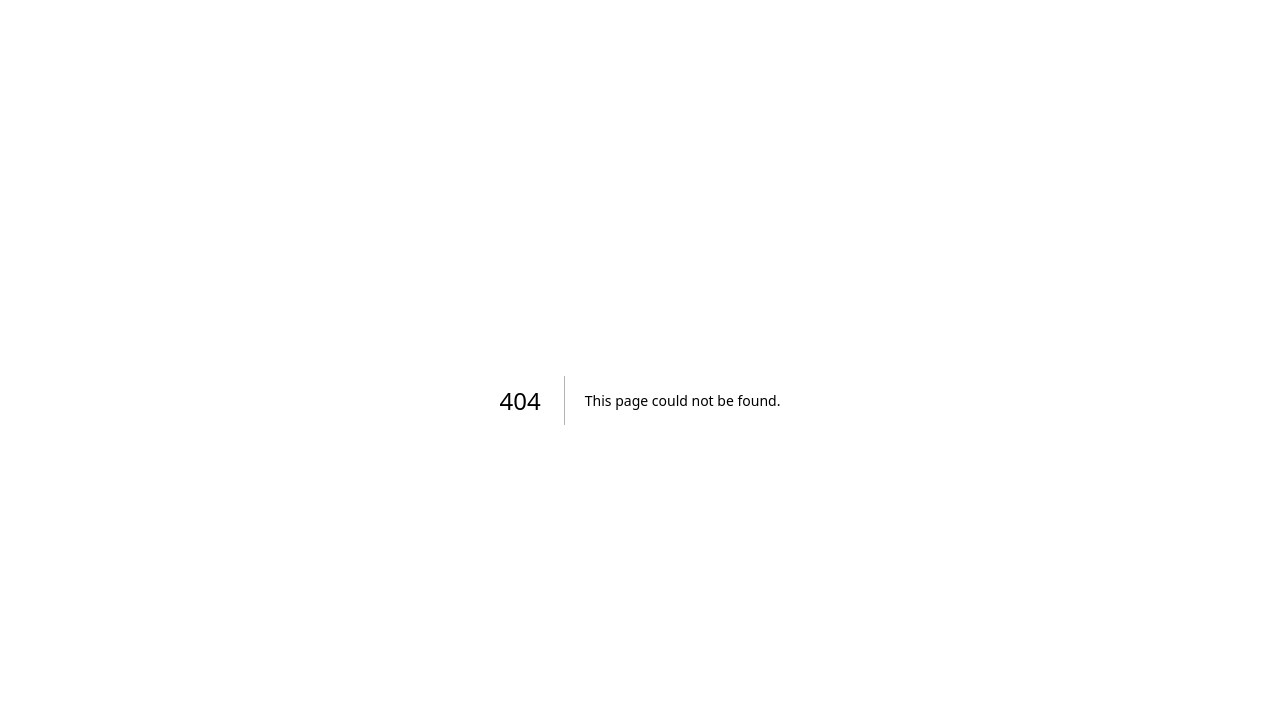
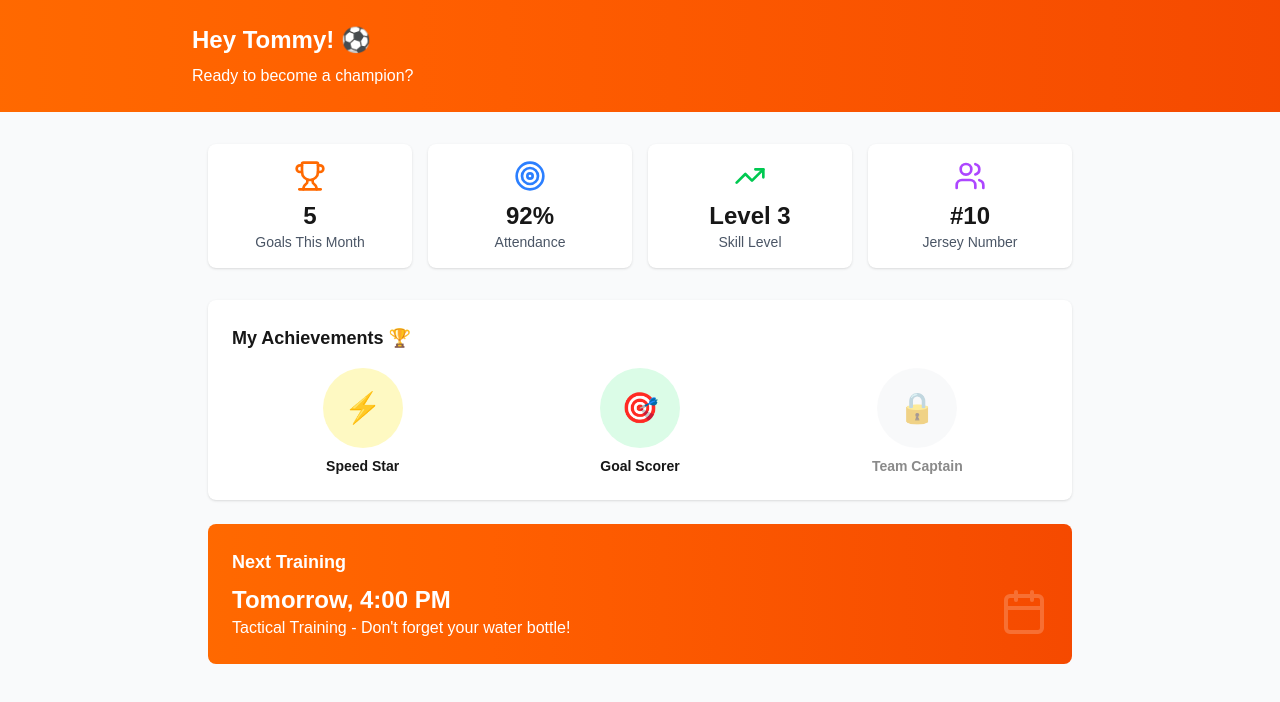
Before and after one commit to miter91/football-academy-hub, a Next.js app: page /player-dashboard in a window 1280 px wide. Before the commit this address had no page. Shown: the top 702 px of the page. Built offline with nearby package versions, Linux system fonts and the light colour scheme.

Commit message:
Add player dashboard with achievements and stats

```diff
--- /dev/null
+++ b/app/player-dashboard/page.tsx
@@ -0,0 +1,80 @@
+'use client'
+
+import { Trophy, Target, TrendingUp, Users, Calendar } from 'lucide-react'
+
+export default function PlayerDashboard() {
+  return (
+    <div className="min-h-screen bg-gray-50">
+      {/* Header */}
+      <div className="bg-gradient-to-r from-orange-500 to-orange-600 text-white p-6">
+        <div className="max-w-4xl mx-auto">
+          <h1 className="text-2xl font-bold mb-2">Hey Tommy! ⚽</h1>
+          <p>Ready to become a champion?</p>
+        </div>
+      </div>
+
+      {/* Stats Overview */}
+      <div className="max-w-4xl mx-auto px-4 py-8">
+        <div className="grid grid-cols-2 md:grid-cols-4 gap-4 mb-8">
+          <div className="bg-white rounded-lg shadow p-4 text-center">
+            <Trophy className="text-orange-500 mx-auto mb-2" size={32} />
+            <p className="text-2xl font-bold">5</p>
+            <p className="text-sm text-gray-600">Goals This Month</p>
+          </div>
+          <div className="bg-white rounded-lg shadow p-4 text-center">
+            <Target className="text-blue-500 mx-auto mb-2" size={32} />
+            <p className="text-2xl font-bold">92%</p>
+            <p className="text-sm text-gray-600">Attendance</p>
+          </div>
+          <div className="bg-white rounded-lg shadow p-4 text-center">
+            <TrendingUp className="text-green-500 mx-auto mb-2" size={32} />
+            <p className="text-2xl font-bold">Level 3</p>
+            <p className="text-sm text-gray-600">Skill Level</p>
+          </div>
+          <div className="bg-white rounded-lg shadow p-4 text-center">
+            <Users className="text-purple-500 mx-auto mb-2" size={32} />
+            <p className="text-2xl font-bold">#10</p>
+            <p className="text-sm text-gray-600">Jersey Number</p>
+          </div>
+        </div>
+
+        {/* Achievements */}
+        <div className="bg-white rounded-lg shadow p-6 mb-6">
+          <h3 className="font-bold text-lg mb-4">My Achievements 🏆</h3>
+          <div className="grid grid-cols-3 gap-4">
+            <div className="text-center">
+              <div className="w-20 h-20 bg-yellow-100 rounded-full flex items-center justify-center mx-auto mb-2">
+                <span className="text-3xl">⚡</span>
+              </div>
+              <p className="text-sm font-semibold">Speed Star</p>
+            </div>
+            <div className="text-center">
+              <div className="w-20 h-20 bg-green-100 rounded-full flex items-center justify-center mx-auto mb-2">
+                <span className="text-3xl">🎯</span>
+              </div>
+              <p className="text-sm font-semibold">Goal Scorer</p>
+            </div>
+            <div className="text-center opacity-50">
+              <div className="w-20 h-20 bg-gray-100 rounded-full flex items-center justify-center mx-auto mb-2">
+                <span className="text-3xl">🔒</span>
+              </div>
+              <p className="text-sm font-semibold">Team Captain</p>
+            </div>
+          </div>
+        </div>
+
+        {/* Next Training */}
+        <div className="bg-gradient-to-r from-orange-500 to-orange-600 text-white rounded-lg p-6">
+          <h3 className="font-bold text-lg mb-2">Next Training</h3>
+          <div className="flex items-center justify-between">
+            <div>
+              <p className="text-2xl font-bold">Tomorrow, 4:00 PM</p>
+              <p>Tactical Training - Don't forget your water bottle!</p>
+            </div>
+            <Calendar size={48} className="opacity-20" />
+          </div>
+        </div>
+      </div>
+    </div>
+  )
+}
```
